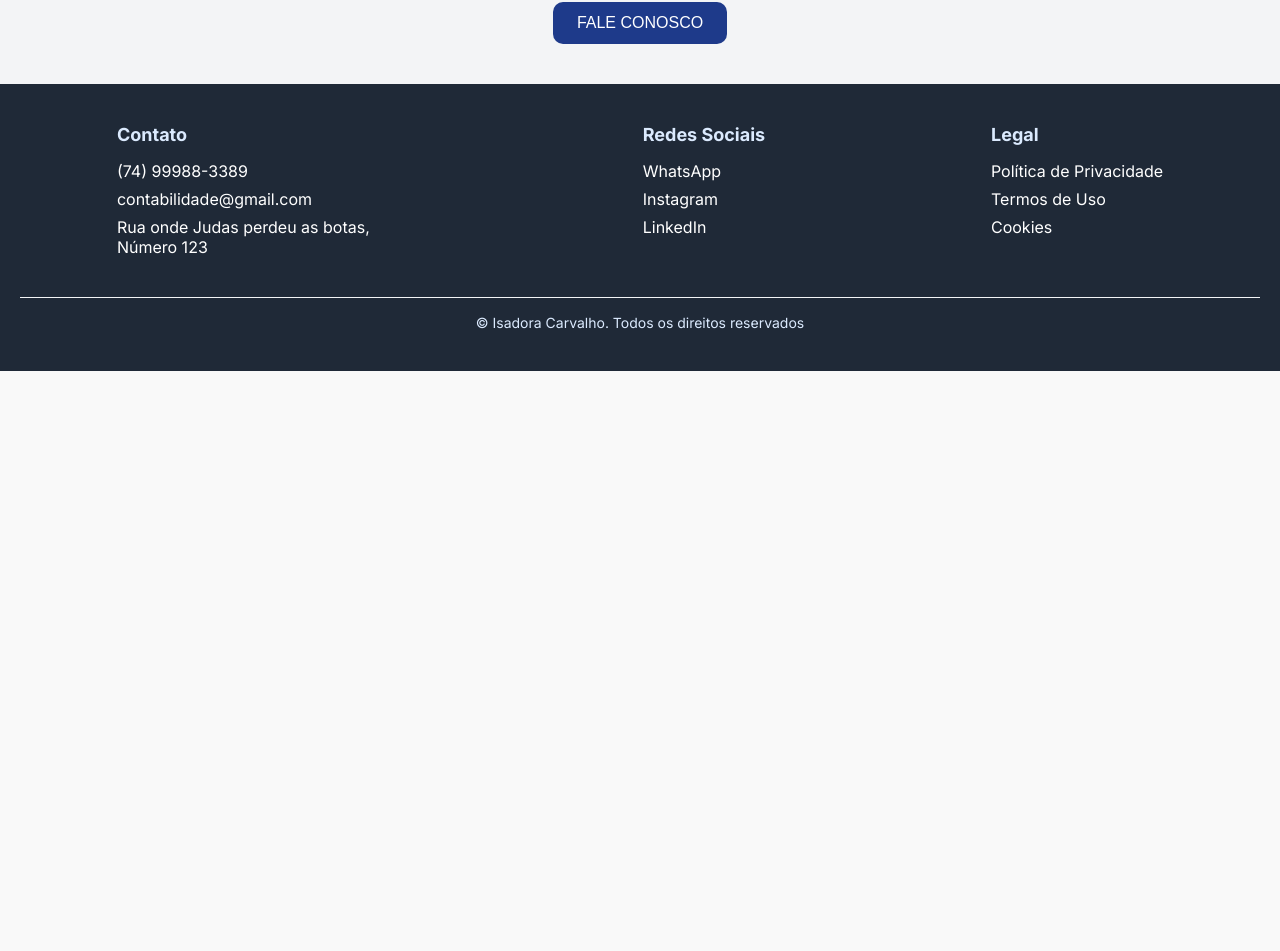
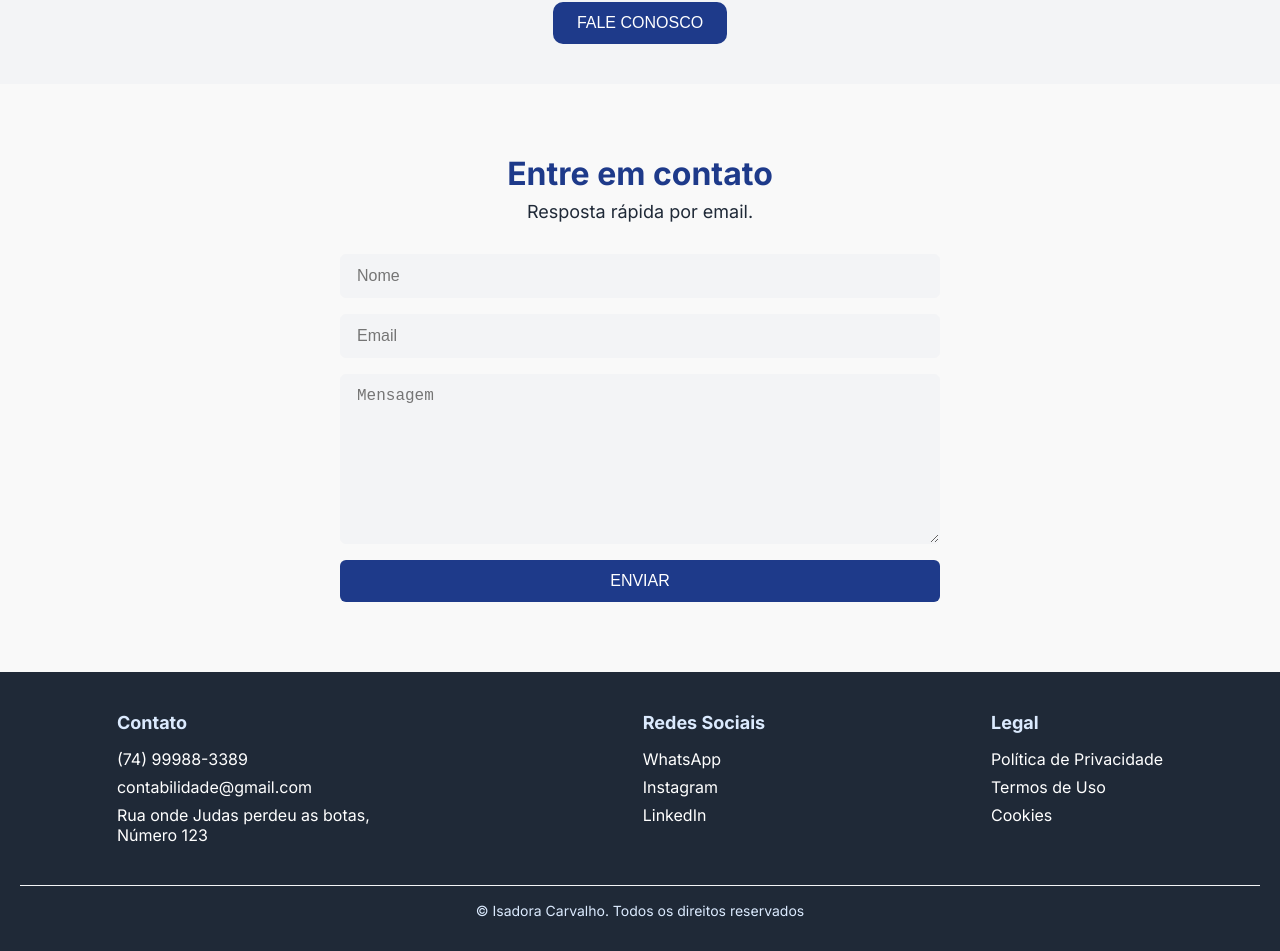
Before and after one commit to isadoracaarvalho/lp-contabilidade, a React (Vite) app: page / in a window 1280 px wide. Shown: the part 2079-3030 px from the top of the page. Before the commit the page ends 2450 px from the top, so only its background shows below. Built offline with nearby package versions, Linux system fonts and the light colour scheme.

Commit message:
form complete !!!

```diff
--- a/src/App.jsx
+++ b/src/App.jsx
@@ -2,6 +2,7 @@ import Header from "./components/Header"
 import Hero from "./components/Hero"
 import About from "./components/About"
 import Benefits from "./components/Benefits"
+import ContactForm from "./components/ContactForm"
 import Footer from "./components/Footer"
 
 function App() {
@@ -12,6 +13,7 @@ function App() {
       <Hero />
       <About />
       <Benefits />
+      <ContactForm />
       <Footer />
     </div>
   )
--- /dev/null
+++ b/src/components/ContactForm.jsx
@@ -0,0 +1,21 @@
+import '../styles/ContactForm.css'
+
+const ContactForm = () => {
+    return (
+        <section className="section-container">
+            <div className="title">
+                <h1>Entre em contato</h1>
+                <h2>Resposta rápida por email.</h2>
+            </div>
+
+            <form action="">
+                <input placeholder="Nome" type="text" required/>
+                <input placeholder="Email" type="email" required/>
+                <textarea placeholder="Mensagem" rows={8} required></textarea>
+                <input type="submit" value="ENVIAR" />
+            </form>
+        </section>
+    )
+}
+
+export default ContactForm
--- /dev/null
+++ b/src/styles/ContactForm.css
@@ -0,0 +1,61 @@
+.section-container {
+    max-width: 600px;
+    margin: 70px auto;
+    display: flex;
+    flex-direction: column;
+    justify-content: center;
+    text-align: center;
+}
+
+.title h1 {
+  color: var(--color-primary);
+  font-size: 32px;
+  margin-bottom: 8px;
+}
+
+.title h2 {
+  color: var(--color-dark);
+  font-size: 18px;
+  font-weight: normal;
+  margin-bottom: 32px;
+}
+
+form {
+  display: flex;
+  flex-direction: column;
+  gap: 16px;
+}
+
+form input[type="text"],
+form input[type="email"],
+form textarea {
+  padding: 12px 16px;
+  border: 1px solid var(--color-muted);
+  border-radius: 6px;
+  font-size: 16px;
+  background-color: var(--color-muted);
+  color: var(--color-dark);
+  transition: border 0.2s ease;
+}
+
+form input:focus,
+form textarea:focus {
+  outline: none;
+  border-color: var(--color-secondary);
+  background-color: var(--color-light);
+}
+
+form input[type="submit"] {
+  background-color: var(--color-primary);
+  color: var(--color-light);
+  padding: 12px 16px;
+  border: none;
+  border-radius: 6px;
+  font-size: 16px;
+  cursor: pointer;
+  transition: background-color 0.2s ease;
+}
+
+form input[type="submit"]:hover {
+  background-color: var(--color-secondary);
+}
```
